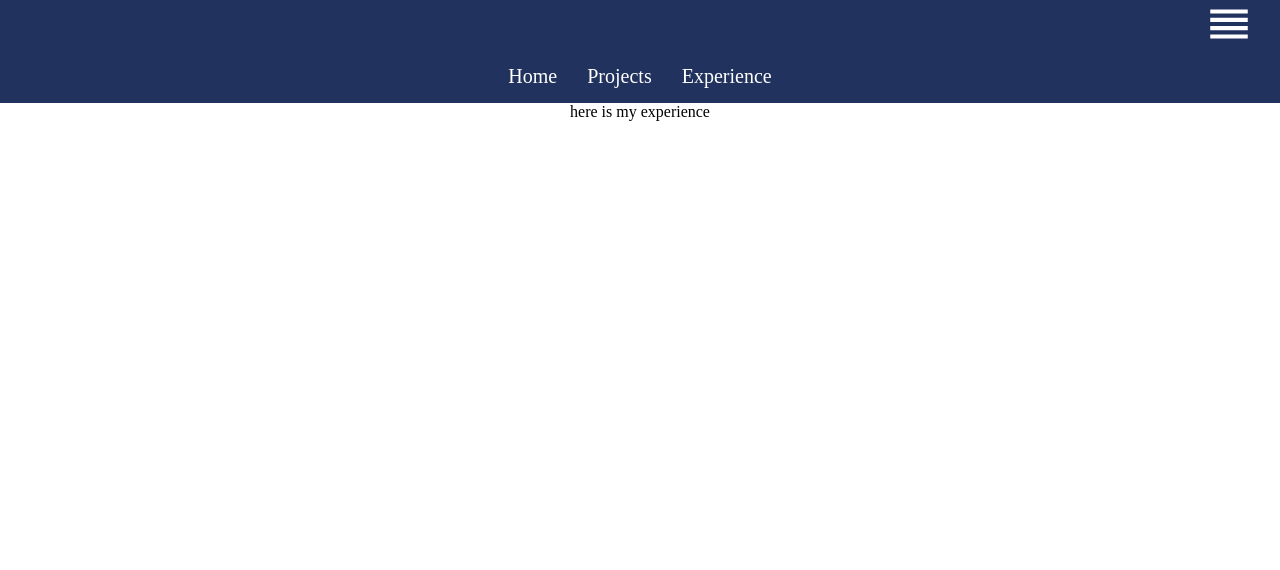
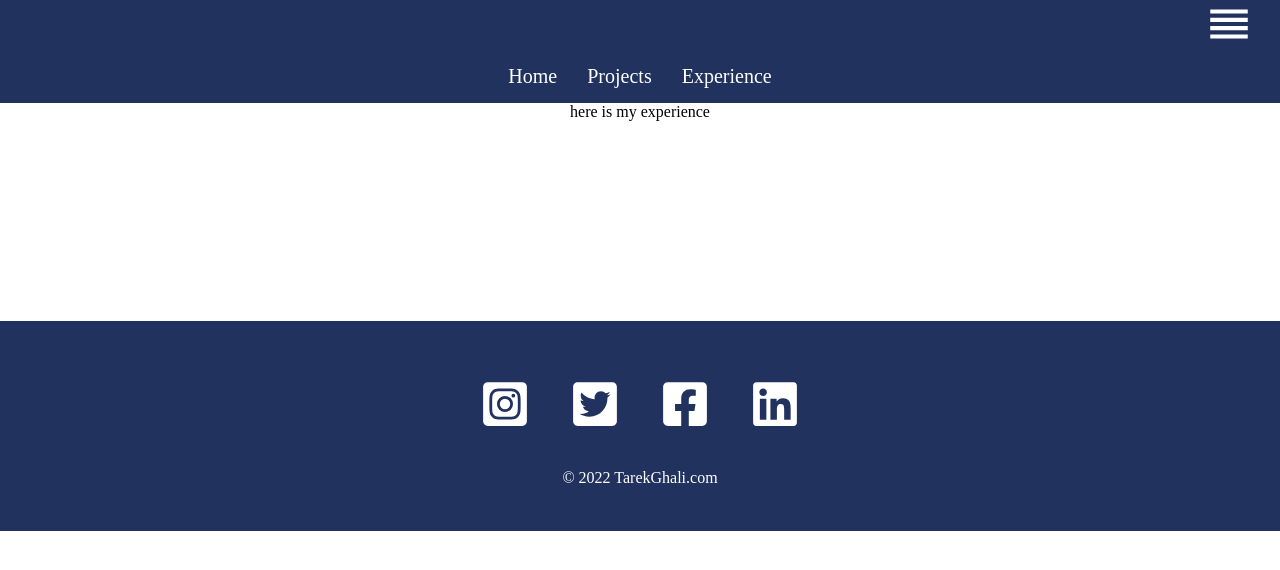
Before and after one commit to Tarek994/React-Portfolio, a React (Create React App) app in the folder react-portfolio/: page /experience in a window 1280 px wide. Shown: the top 570 px of the page. Built offline with nearby package versions, Linux system fonts and the light colour scheme.

Commit message:
add style for footer

```diff
--- a/react-portfolio/src/App.js
+++ b/react-portfolio/src/App.js
@@ -1,7 +1,8 @@
 import "./App.css"
 import { BrowserRouter as Router, Routes, Route } from "react-router-dom";
 import {Home, Projects, Experience} from "./Pages/index"
-import { NavBar } from "./components/index";
+import { NavBar} from "./components/index";
+import {Footer} from "./Sections/index"
 
 const App = () =>  {
   return (
@@ -14,6 +15,7 @@ const App = () =>  {
         <Route path="/experience" element={<Experience/>}/>
 
       </Routes>
+      <Footer/>
 
 
     </Router>
--- a/react-portfolio/src/Sections/Footer/Footer.css
+++ b/react-portfolio/src/Sections/Footer/Footer.css
@@ -0,0 +1,25 @@
+.footer{
+    width: 100%;
+    height: 200px;
+    background: #21325e;
+    display: flex;
+    justify-content: center;
+    flex-direction: column;
+    padding-top: 10px;
+    margin-top: 200px;
+}
+
+.socialMedia svg {
+    color: white;
+    margin: 20px;
+    font-size: 50px;
+    cursor: pointer;
+}
+
+.footer p{
+    color: white;
+}
+
+@media only screen and (max-width: 600px){
+
+}
--- a/react-portfolio/src/Sections/Footer/Footer.js
+++ b/react-portfolio/src/Sections/Footer/Footer.js
@@ -1,8 +1,17 @@
 import "./Footer.css"
+import {FaInstagramSquare,FaTwitterSquare,FaFacebookSquare,FaLinkedin} from "react-icons/fa"
 
 const Footer = () => {
   return (
-    <div>Footer</div>
+    <div className="footer">
+        <div className="socialMedia">
+        <FaInstagramSquare/>
+        <FaTwitterSquare/>
+        <FaFacebookSquare/>
+        <FaLinkedin/>
+         </div>
+        <p> &copy; 2022 TarekGhali.com</p>
+    </div>
   )
 }
 
--- a/react-portfolio/src/Sections/index.js
+++ b/react-portfolio/src/Sections/index.js
@@ -1 +1 @@
-export{ default as Footer } from "./Footer/Footer"
+export{ default as Footer } from "./Footer/Footer";
```
